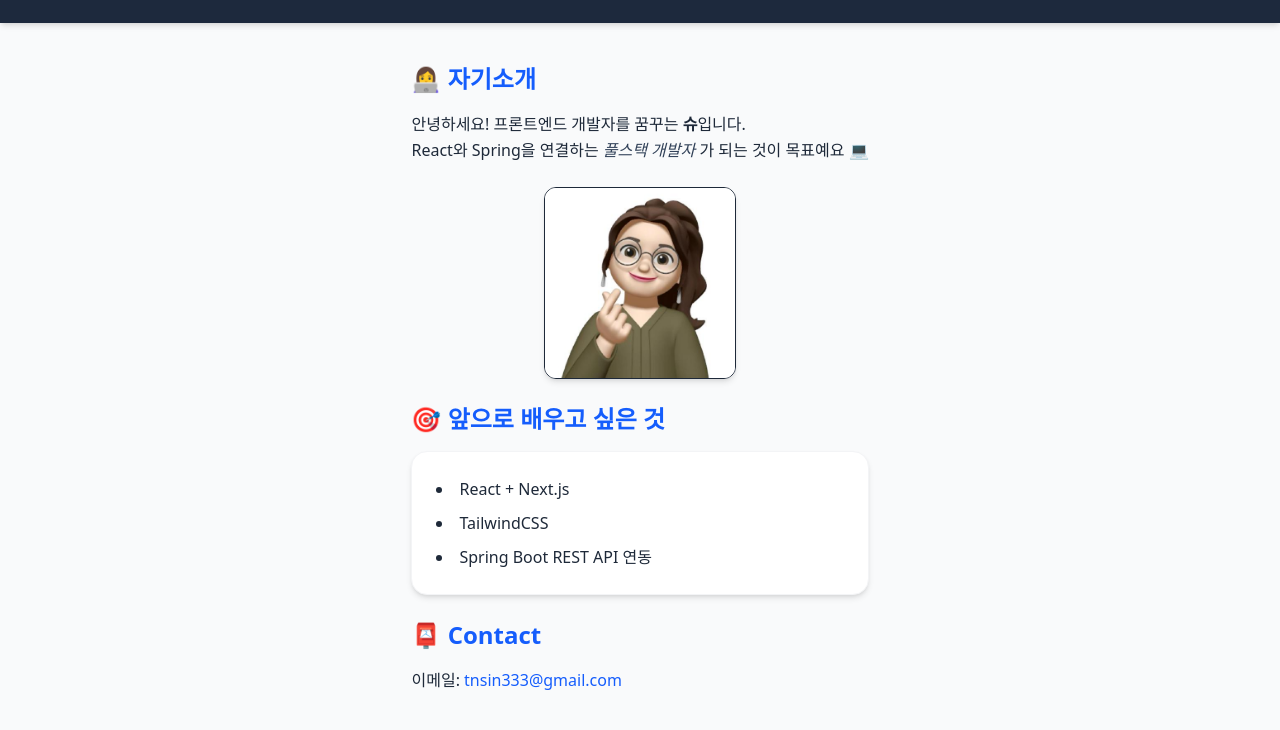
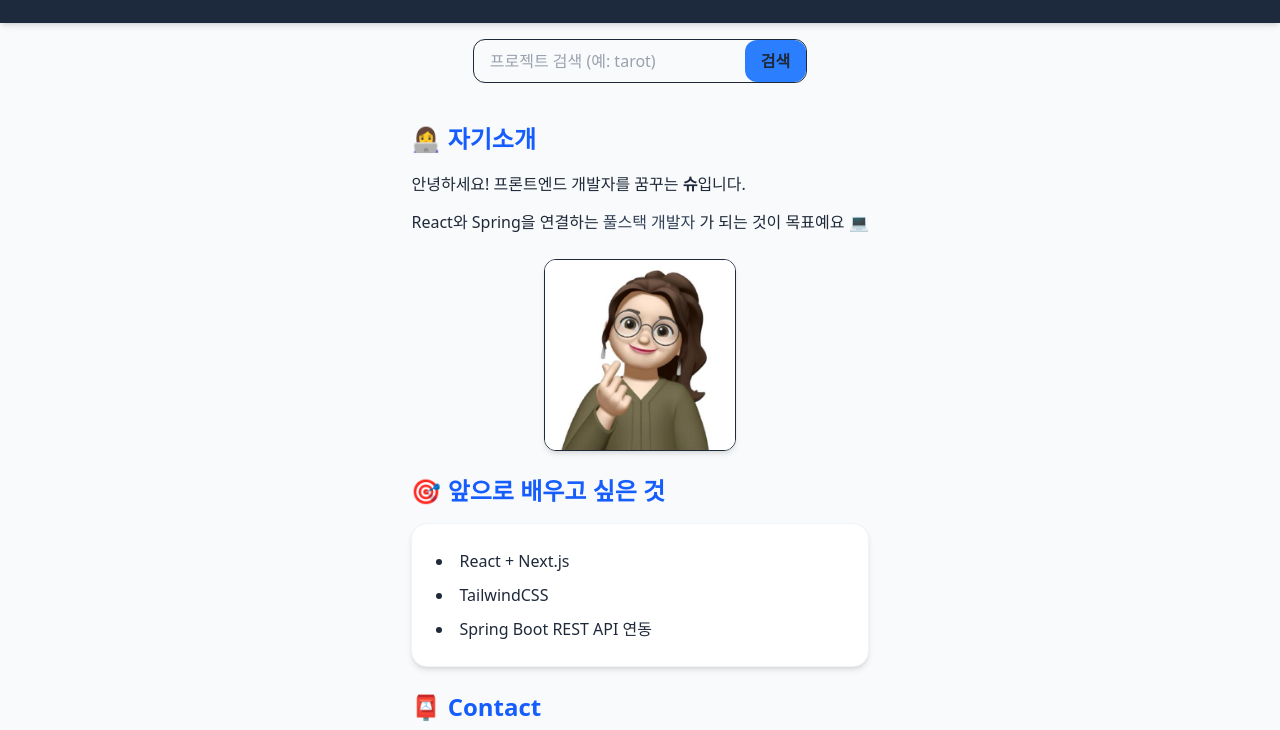
Before and after one commit to Shuu620/intro, a website: page index.html in a window 1280 px wide. Shown: the part 95-825 px from the top of the page. Drawn offline with Linux system fonts and the light colour scheme.

Commit message:
프론트엔드 복습 3일차

```diff
--- a/index.html
+++ b/index.html
@@ -10,7 +10,7 @@
 <body class="flex min-h-dvh flex-col bg-gray-50 text-gray-800 font-sans leading-relaxed overflow-x-hidden">
 
   <!-- header: 페이지 상단 영역 -->
-  <header class="bg-slate-800 text-white text-center py-6 shadow-md">
+  <header class="bg-slate-800 text-white text-center py-6 shadow-md mb-4">
     <h1 class="text-3xl font-bold mb-2">🌙 슈의 웹 개발 여정</h1>
 
     <!-- nav: 주요 이동 메뉴 -->
@@ -19,6 +19,29 @@
       <a href="./projects.html" class="hover:text-blue-400">Projects</a>
     </nav>
   </header>
+
+  <!-- 검색 폼 : 추가 26/1/24 -->
+    <form role="search" action="./projects.html" method="get"
+          class="flex items-center gap-2 max-w-md mx-auto border rounded-xl">
+      <label for="q" class="sr-only">검색</label>
+
+      <input
+        id="q"
+        name="q"
+        type="search"
+        placeholder="프로젝트 검색 (예: tarot)"
+        class="w-full rounded-xl px-4 py-2 text-gray-900 placeholder:text-gray-400
+               outline-none focus:ring-2 focus:ring-blue-400"
+      />
+
+      <button
+        type="submit"
+        class="shrink-0 rounded-xl bg-blue-500 px-4 py-2 font-semibold
+               hover:bg-blue-600 focus:outline-none focus:ring-2 focus:ring-blue-400"
+      >
+        검색
+      </button>
+    </form>
 
   <!-- main: 이 페이지의 핵심 콘텐츠 -->
   <main class="flex-1 max-w-3xl mx-auto px-6 py-10 space-y-12">
```
Also changed, not shown: dist/output.css.
